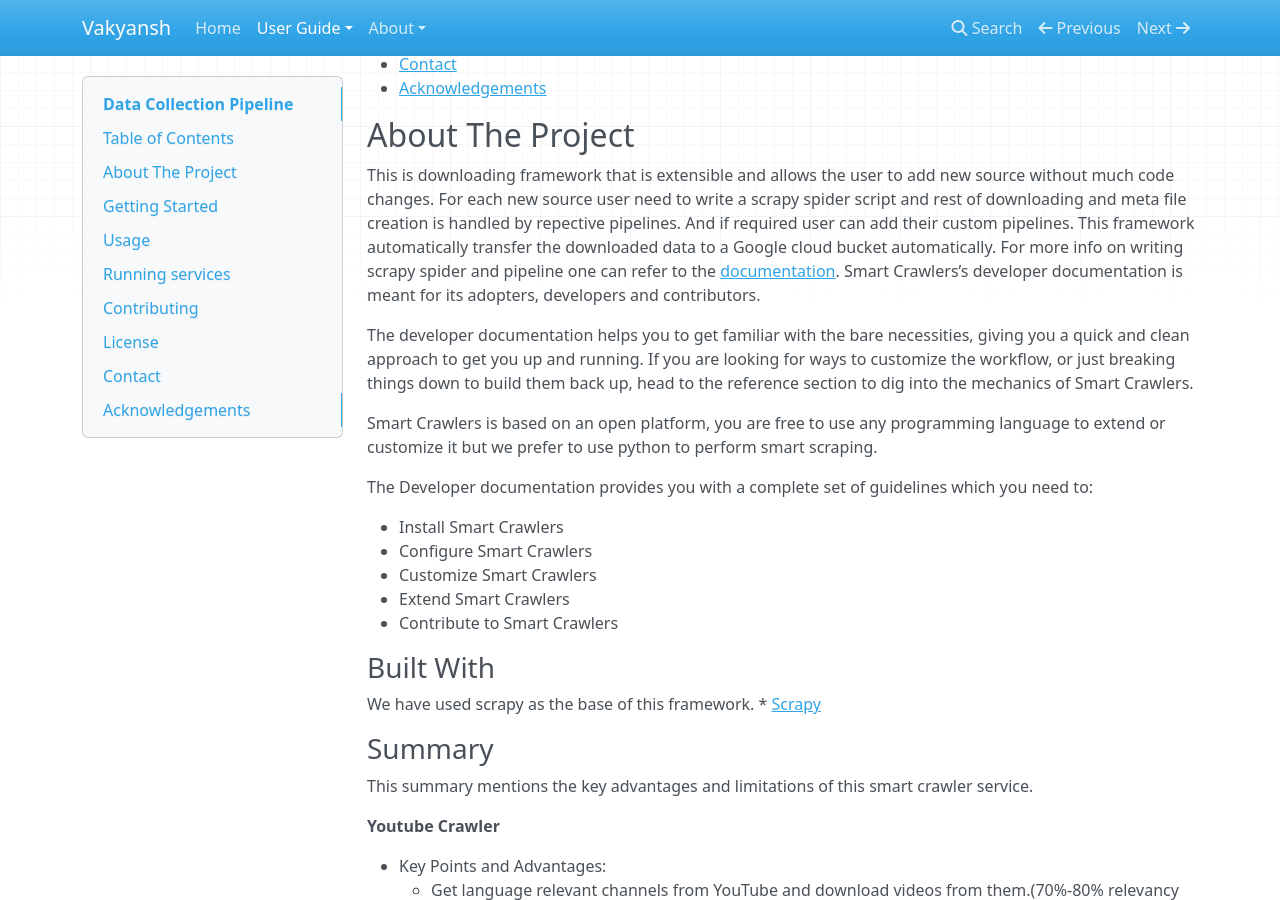
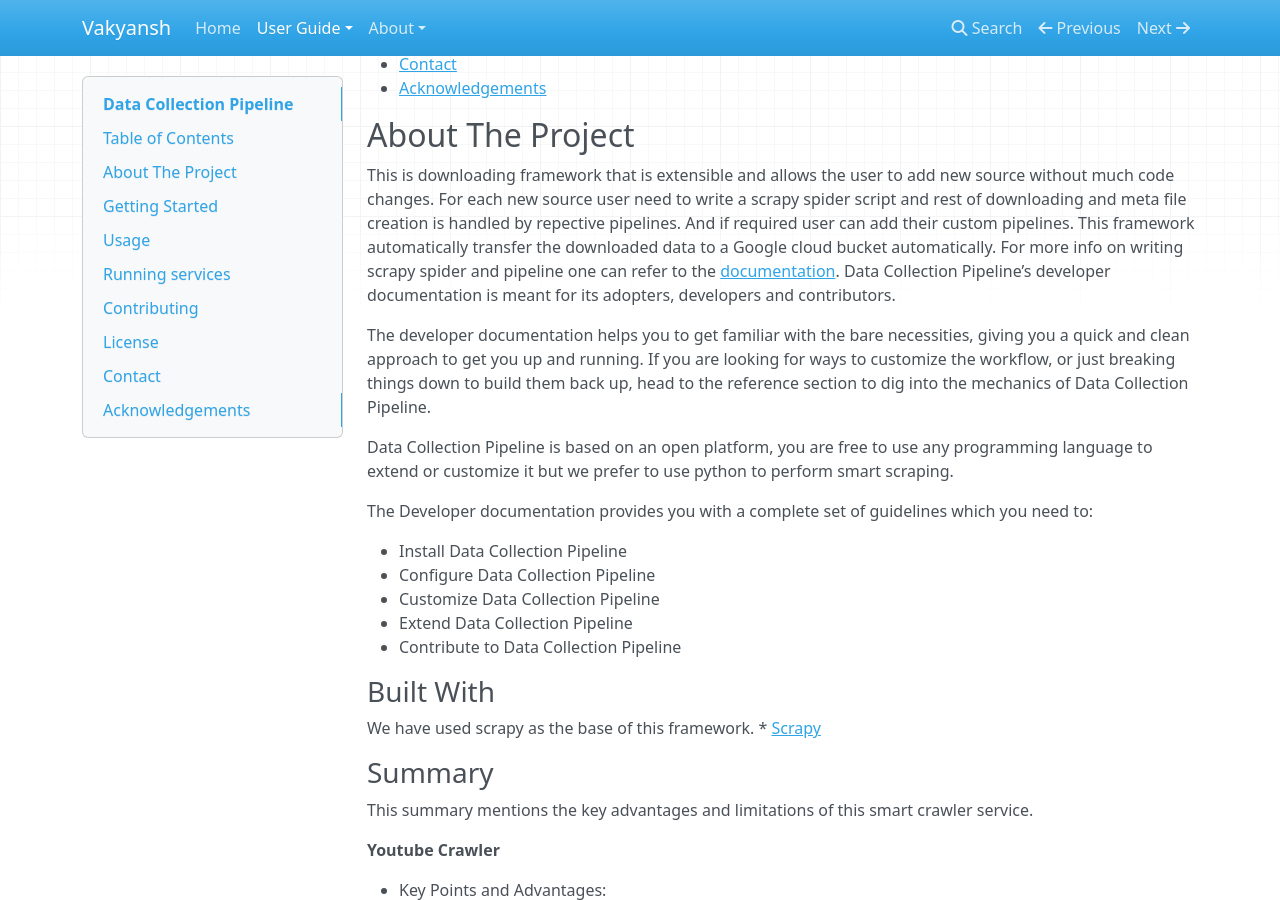
Before and after one commit to Open-Speech-EkStep/open-speech-ekstep.github.io, an MkDocs documentation site: the page built from docs/data_collection.md, in a window 1280 px wide and 900 px high, scrolled down 1526 px. Built offline with MkDocs 1.6.1, drawn with Linux system fonts in a browser that asks for light colours; nearby versions of some CDN libraries.

Commit message:
Soujyo | Ci/cd for opensourcing documentation automation | update all smart crawlers references to data collection pipeline

```diff
--- a/docs/data_collection.md
+++ b/docs/data_collection.md
@@ -38,19 +38,19 @@
 <!-- ABOUT THE PROJECT -->
 ## About The Project
 This is downloading framework that is extensible and allows the user to add new source without much code changes. For each new source user need to write a scrapy spider script and rest of downloading and meta file creation is handled by repective pipelines. And if required user can add their custom pipelines. This framework automatically transfer the downloaded data to a Google cloud bucket automatically. For more info on writing scrapy spider and pipeline one can refer to the [documentation](https://docs.scrapy.org/en/latest/intro/tutorial.html).
-Smart Crawlers’s developer documentation is meant for its adopters, developers and contributors.
+Data Collection Pipeline’s developer documentation is meant for its adopters, developers and contributors.
 
-The developer documentation helps you to get familiar with the bare necessities, giving you a quick and clean approach to get you up and running. If you are looking for ways to customize the workflow, or just breaking things down to build them back up, head to the reference section to dig into the mechanics of Smart Crawlers.
+The developer documentation helps you to get familiar with the bare necessities, giving you a quick and clean approach to get you up and running. If you are looking for ways to customize the workflow, or just breaking things down to build them back up, head to the reference section to dig into the mechanics of Data Collection Pipeline.
 
-Smart Crawlers is based on an open platform, you are free to use any programming language to extend or customize it but we prefer to use python to perform smart scraping.
+Data Collection Pipeline is based on an open platform, you are free to use any programming language to extend or customize it but we prefer to use python to perform smart scraping.
 
 The Developer documentation provides you with a complete set of guidelines which you need to:
 
-* Install Smart Crawlers
-* Configure Smart Crawlers
-* Customize Smart Crawlers
-* Extend Smart Crawlers
-* Contribute to Smart Crawlers
+* Install Data Collection Pipeline
+* Configure Data Collection Pipeline
+* Customize Data Collection Pipeline
+* Extend Data Collection Pipeline
+* Contribute to Data Collection Pipeline
 
 
 
```
